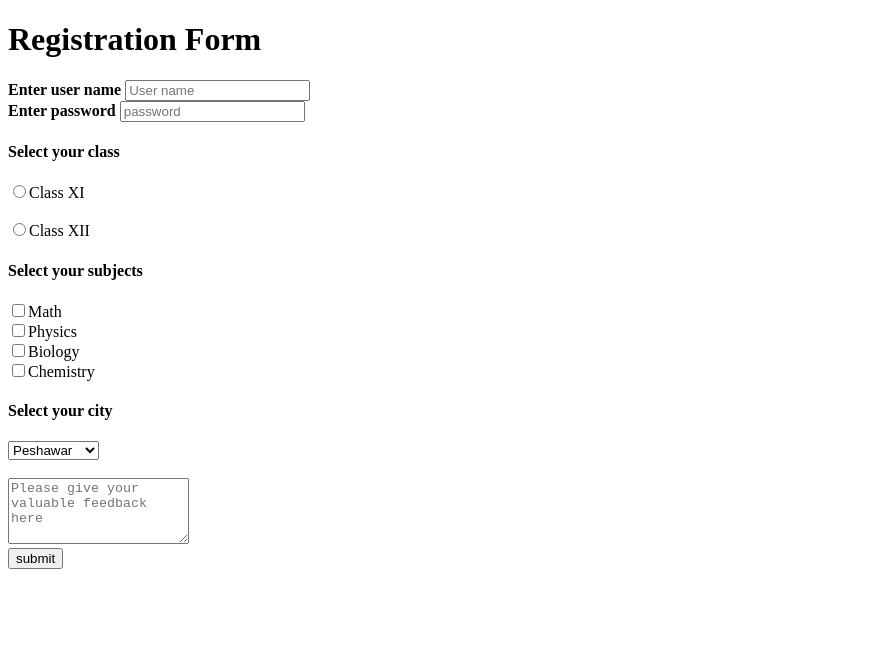
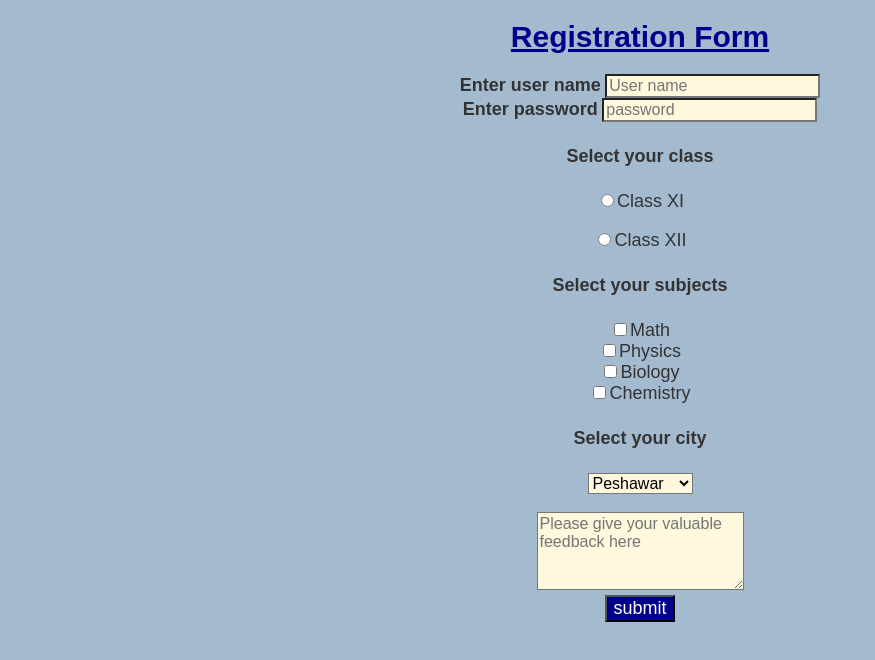
Before and after one commit to SAADREYANKHAN/Web-Development-Mini-Projects, a plain HTML site: page FORMS IN HTML/forms_in_Html.html in a window 1280 px wide. Shown: the whole page, without its empty margins (0-875 px from the left). Drawn offline with Linux system fonts and the light colour scheme.

Commit message:
Add CSS basic Concepts

```diff
--- a/FORMS IN HTML/forms_in_Html.html
+++ b/FORMS IN HTML/forms_in_Html.html
@@ -4,10 +4,11 @@
     <meta charset="UTF-8" />
     <meta name="viewport" content="width=device-width, initial-scale=1.0" />
     <title>Forms IN HTML</title>
+    <link rel="stylesheet" href="style.css">
   </head>
   <body>
-    <h1>Registration Form</h1>
-    <form action="/action.php">
+    <h1 id="one">Registration Form</h1>
+    <form action="/action.php" id="two">
       <b>Enter user name</b> <input type="text" placeholder="User name" /><br />
       <b>Enter password</b> <input type="password" placeholder="password" />
       <br />
--- /dev/null
+++ b/FORMS IN HTML/style.css
@@ -0,0 +1,35 @@
+/* Body styling */
+body {
+  background-color: #a4bbcf; /* light background */
+  font-family: Arial, Helvetica, sans-serif;
+  text-align: center; /* center all text */
+}
+
+/* Heading */
+h1 {
+  color: darkblue;
+  text-decoration: underline;
+  font-size: 30px;
+}
+
+/* Labels and form text */
+label, b, h4 {
+  color: #333;
+  font-size: 18px;
+}
+
+/* Inputs, select, textarea */
+input, select, textarea {
+  font-size: 16px;
+  font-family: Arial, Helvetica, sans-serif;
+  background-color: #fff8dc;
+  color: #000;
+}
+
+/* Submit button */
+input[type="submit"] {
+  background-color: darkblue;
+  color: white;
+  font-size: 18px;
+  text-decoration: none;
+}
```
